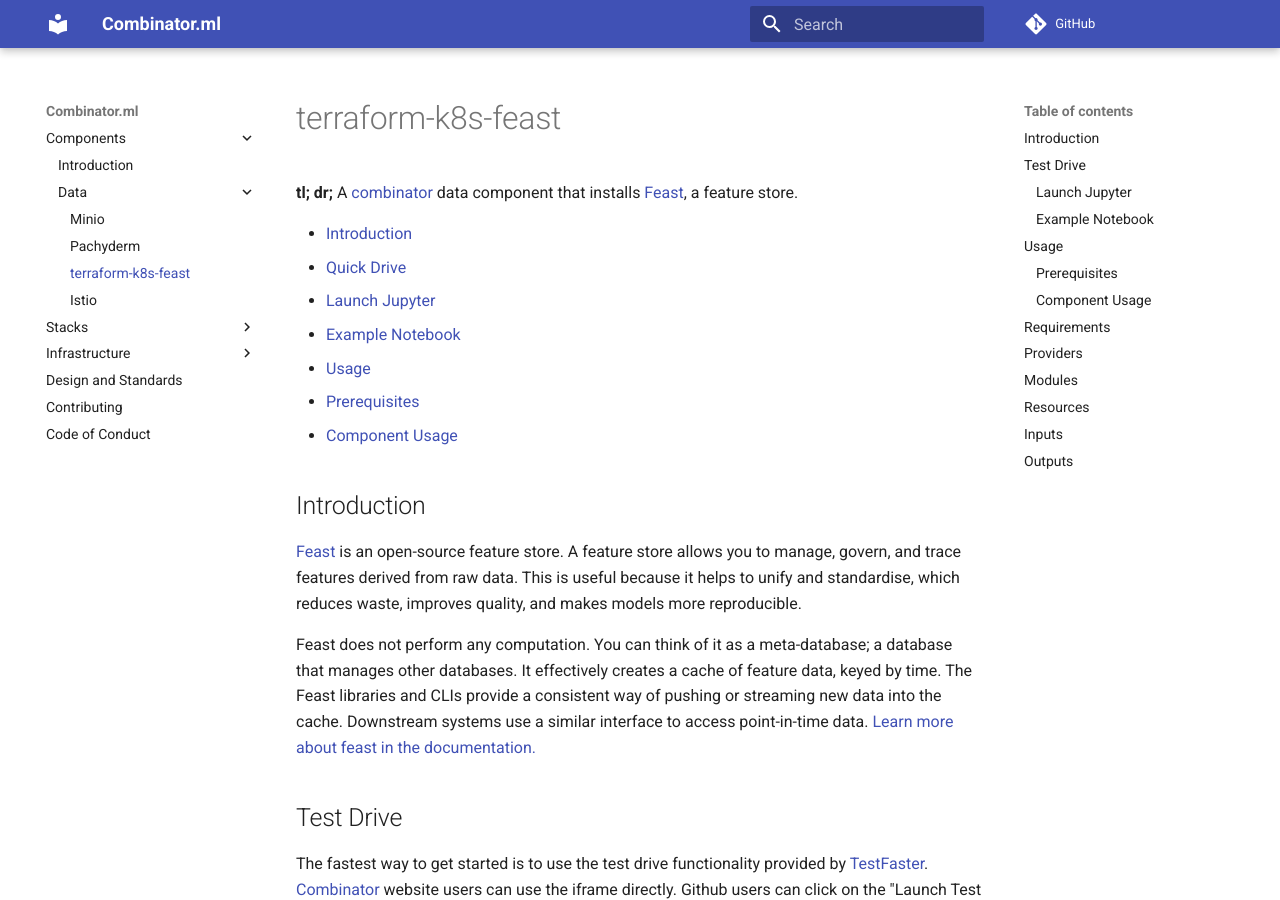
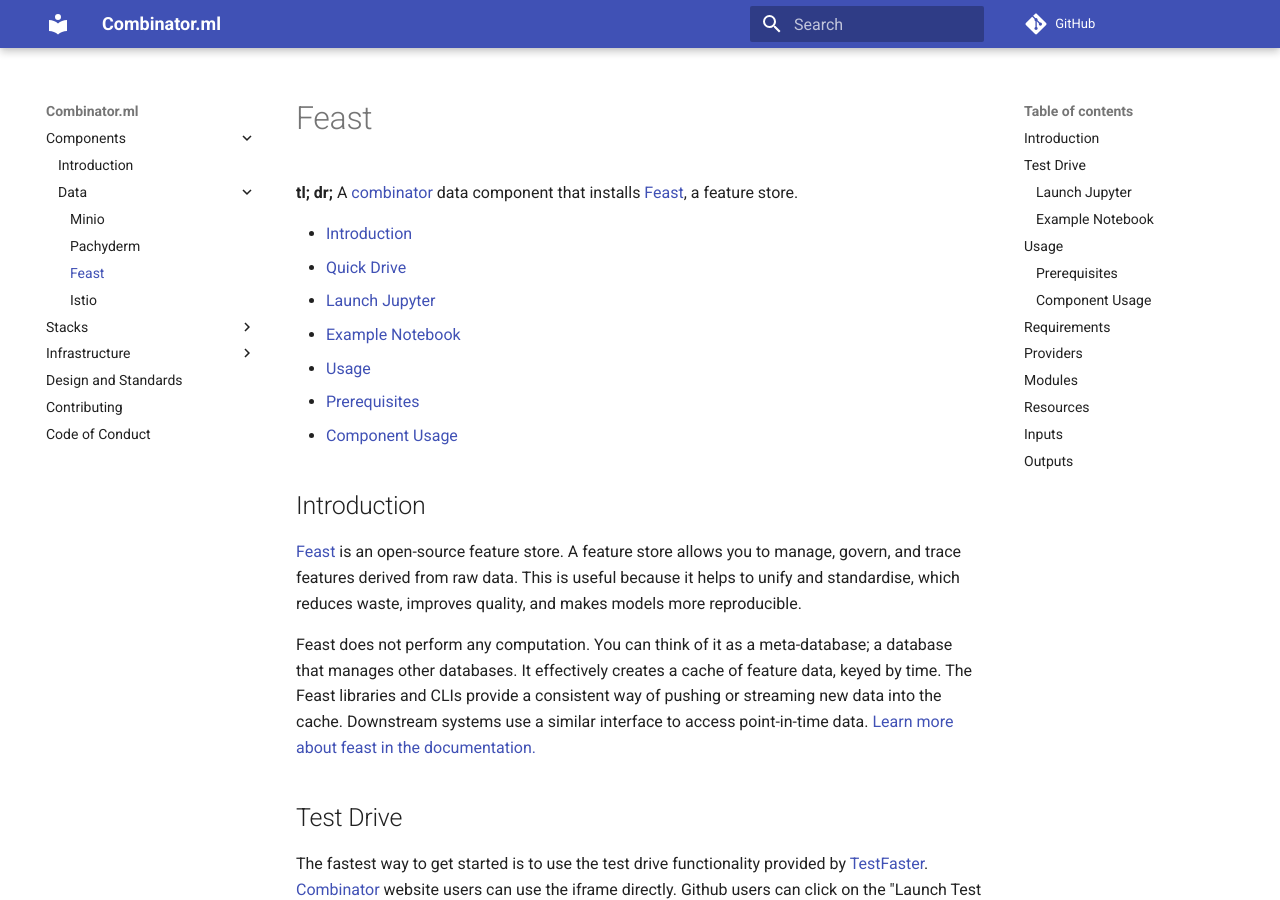
Before and after one commit to combinator-ml/combinator, an MkDocs documentation site: the page built from docs/components/data/feast.md, in a window 1280 px wide and 900 px high. Built offline with MkDocs 1.6.1 and Material for MkDocs 9.7.7, drawn with Linux system fonts in a browser that asks for light colours; emoji names are drawn with the system emoji font; comment, search, counter and statistics services are not loaded.

Commit message:
docs: auto-update docs from combinator-ml/terraform-k8s-feast

```diff
--- a/docs/components/data/feast.md
+++ b/docs/components/data/feast.md
@@ -1,4 +1,4 @@
-# terraform-k8s-feast
+# Feast
 
 **tl; dr;** A [combinator](https://combinator.ml) data component that installs [Feast](https://feast.dev), a feature store.
 
@@ -20,7 +20,7 @@ Feast does not perform any computation. You can think of it as a meta-database;
 
 The fastest way to get started is to use the test drive functionality provided by [TestFaster](https://testfaster.ci). [Combinator](https://combinator.ml) website users can use the iframe directly. Github users can click on the "Launch Test Drive" button below.
 
-<iframe width="600" height="400" id="testdrive" style="display: block;" src="https://testfaster.ci/launch?embedded=true&amp;repo=https://github.com/combinator-ml/terraform-k8s-feast&amp;file=examples/testfaster/.testfaster.yml"></iframe>
+<iframe width="600" height="400" id="testdrive" style="display: block;" src="https://testfaster.ci/launch?embedded=true&amp;repo=https://github.com/combinator-ml/terraform-k8s-feast&amp;file=examples/testfaster/.testfaster.yml"></iframe><br/><br/>
 
 [:computer: Launch Test Drive :computer:](https://testfaster.ci/launch?embedded=true&amp;repo=https://github.com/combinator-ml/terraform-k8s-feast&amp;file=examples/testfaster/.testfaster.yml)
 
```
